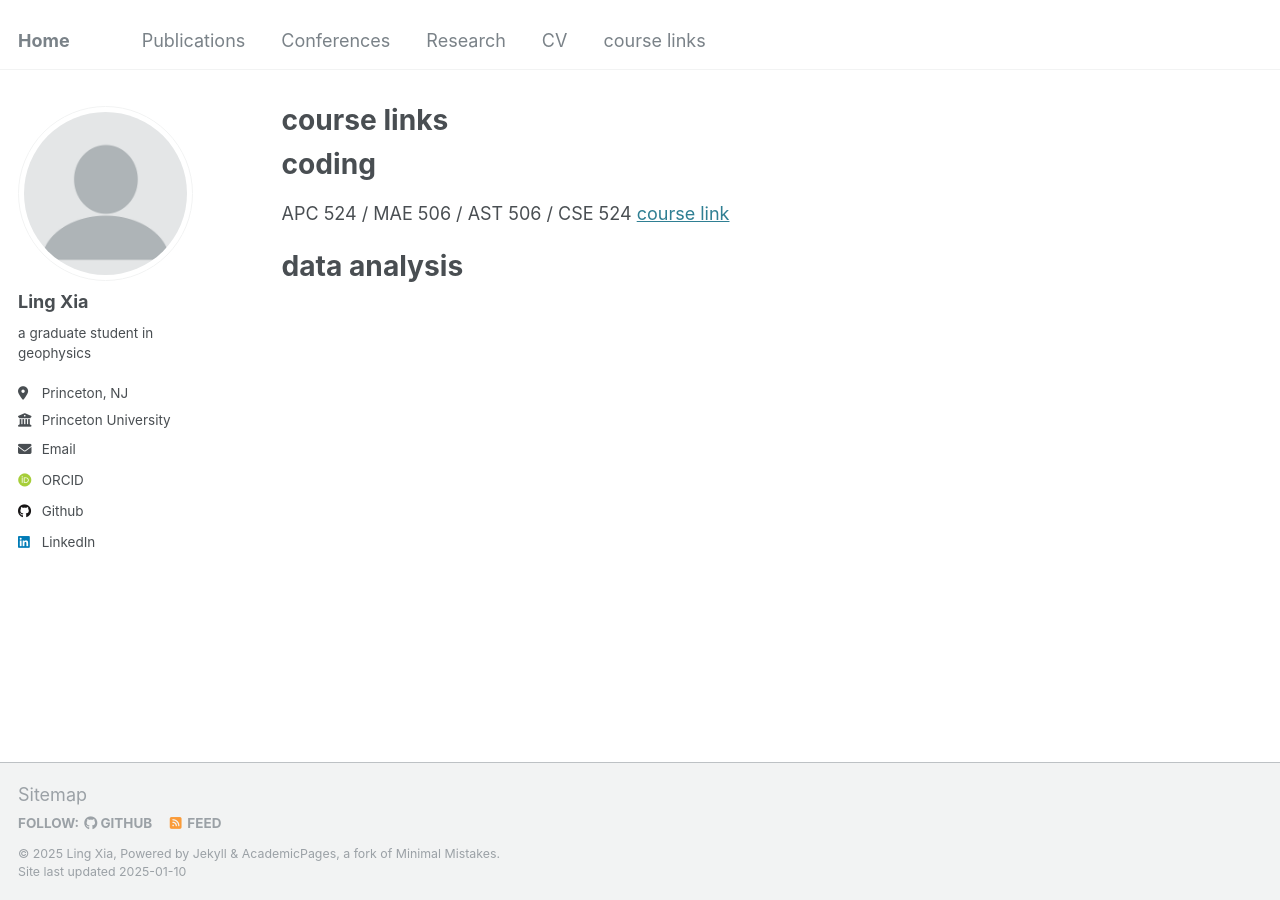
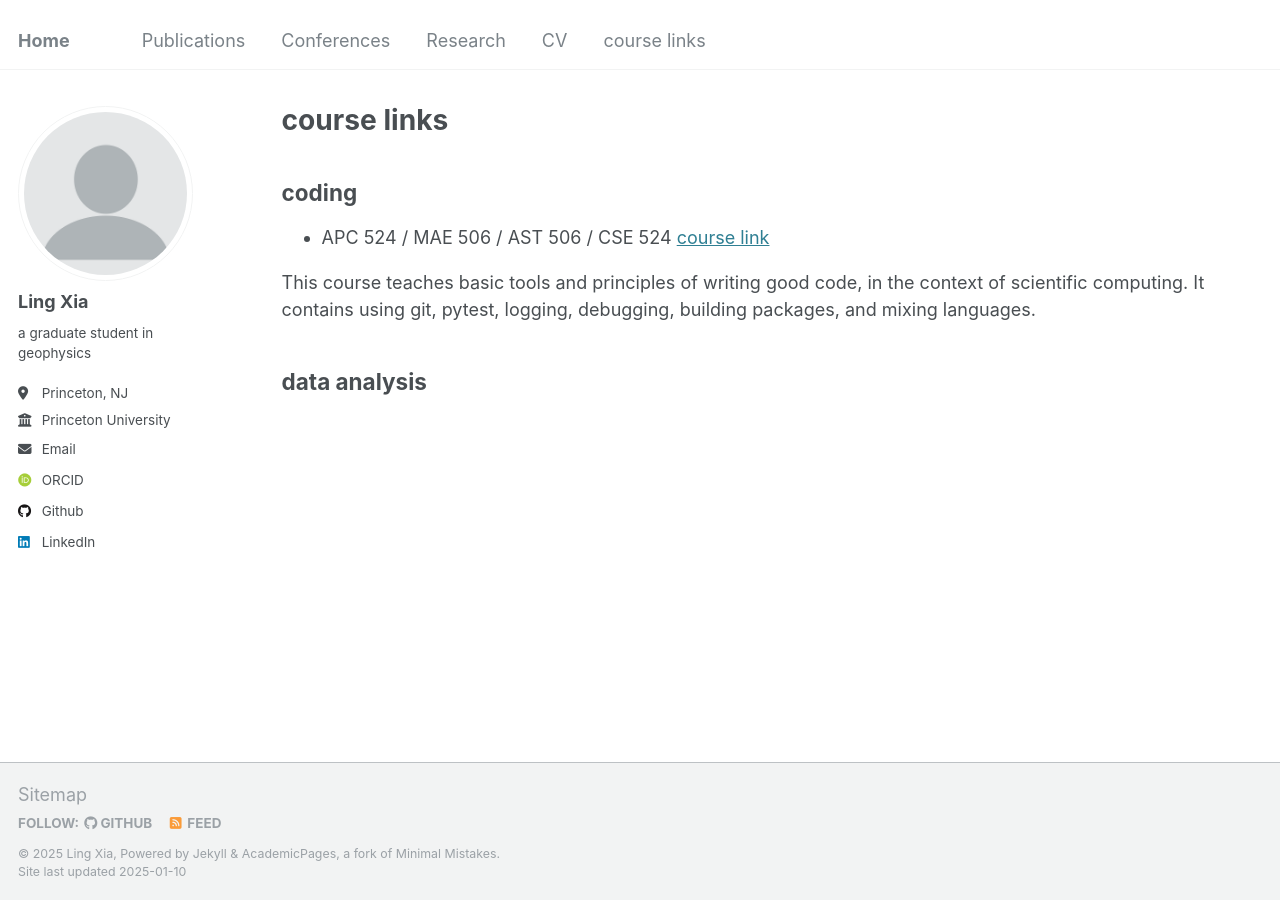
Before and after one commit to xialing2003/xialing2003.github.io, a Jekyll site: the page built from _pages/courses.md, in a window 1280 px wide. Built offline with Jekyll 4.4.1, drawn with Linux system fonts in a browser that asks for light colours; some web fonts are replaced.

Commit message:
Update courses.md

```diff
--- a/_pages/courses.md
+++ b/_pages/courses.md
@@ -10,10 +10,12 @@ redirect_from:
 {% include base_path %}
 
 coding
-==
+----
 
-APC 524 / MAE 506 / AST 506 / CSE 524
+* APC 524 / MAE 506 / AST 506 / CSE 524
 [course link](https://henryiii.github.io/se-for-sci/content/intro.html)
 
+This course teaches basic tools and principles of writing good code, in the context of scientific computing. It contains using git, pytest, logging, debugging, building packages, and mixing languages.
+
 data analysis
-==
+-----
```
